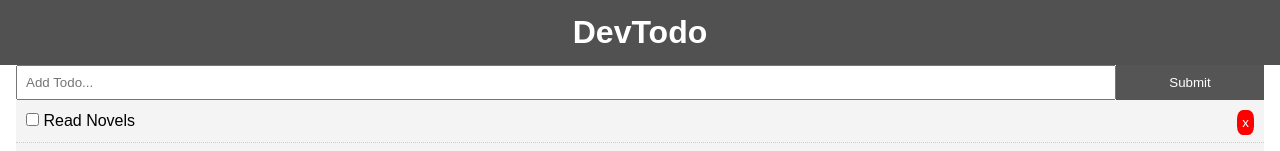
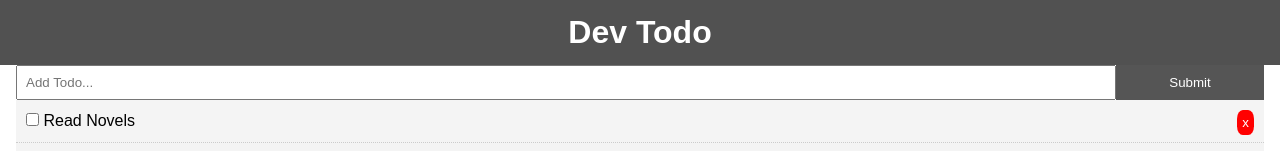
Before and after one commit to dev-empire/dev-coder-todo, a React (Create React App) app: page / in a window 1280 px wide. Shown: the top 151 px of the page. Built offline with nearby package versions, Linux system fonts and the light colour scheme.

Commit message:
made another commit

```diff
--- a/src/components/layout/Header.js
+++ b/src/components/layout/Header.js
@@ -9,7 +9,7 @@ export default function Header() {
         padding: '10px',
         textAlign: 'center',
       }}>
-      <h1>DevTodo</h1>
+      <h1>Dev Todo</h1>
     </header>
   )
 }
```
